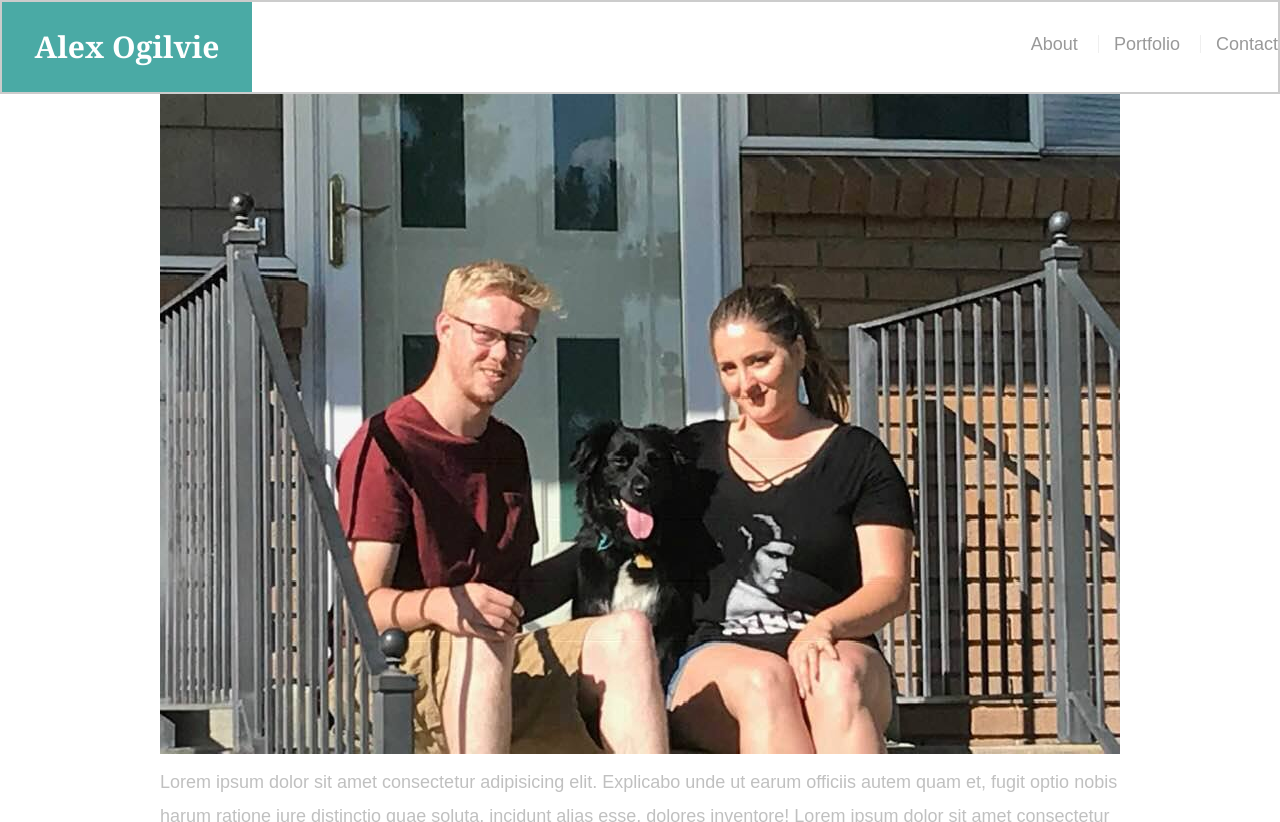
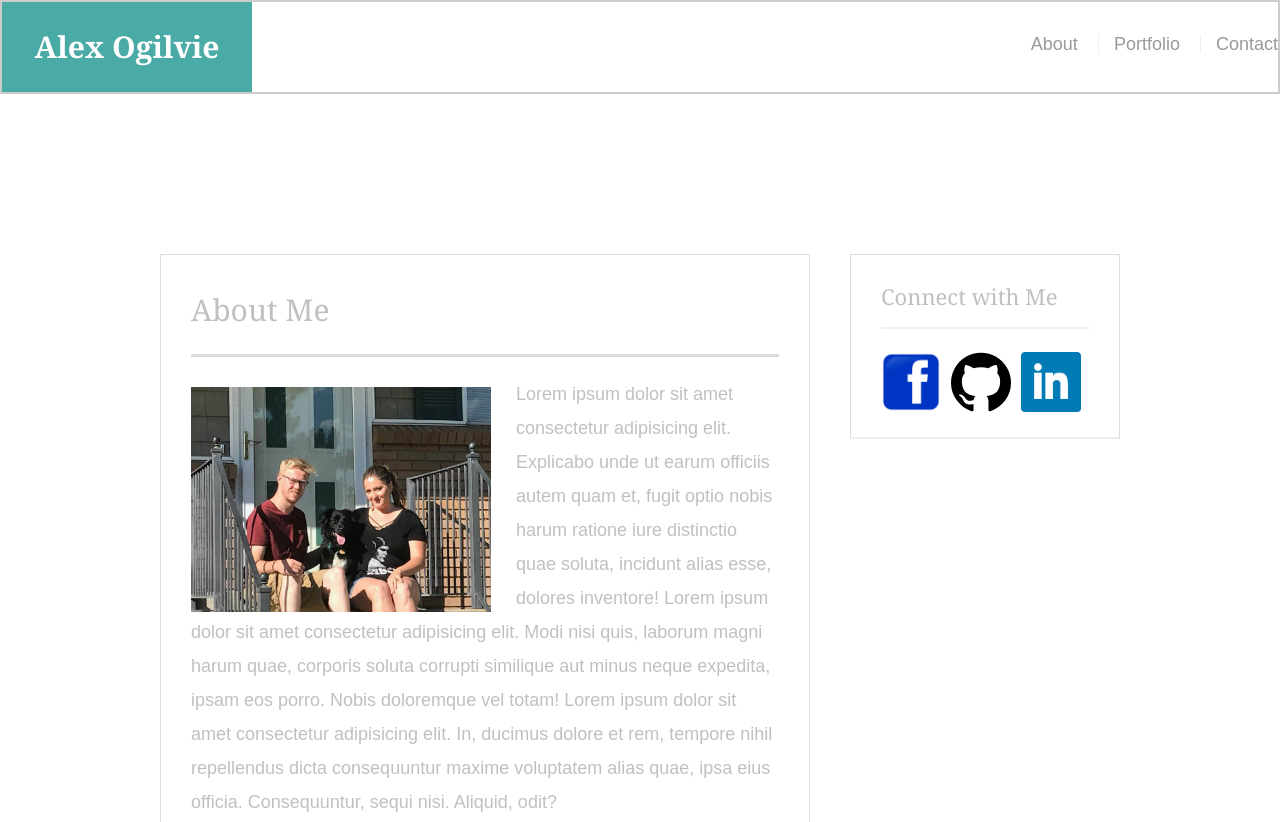
Before and after one commit to ogilvie1231/Basic-Portfolio, a plain HTML site: page index.html in a window 1280 px wide. Shown: the top 822 px of the page. Drawn offline with Linux system fonts and the light colour scheme.

Commit message:
adding addition css to the sections

```diff
--- a/assets/css/style.css
+++ b/assets/css/style.css
@@ -8,6 +8,82 @@ line-height: 34px;
 font-family: 'Arial', 'Helvetica Neue', helvetica, sans-serif;
 color: #7777
 }
+
+h1, h2, h3, p {
+    margin-bottom: 20px;
+}
+
+p:last-child {
+    margin-bottom: 0;
+}
+
+h1, h2, h3 {
+    font-family: 'Georgia', Times New Roman, Times, serif
+}
+
+h1{
+    font-size: 30px;
+    line-height: 49px;
+    border-bottom: 3px solid #ddd;
+    padding-bottom: 20px;
+}
+
+h2, h3 {
+    font-size: 22px;
+}
+
+#main-container {
+    padding-top: 130px;
+}
+
+.main-section {
+    background: #fff;
+    padding: 30px;
+    margin: 0 0 40px 0;
+    width: 100%;
+    max-width: 650px;
+    float: left;
+    border: 1px solid #ddd;
+}
+
+.auth-image {
+    width: 300px;
+    height: auto;
+    margin-top: 10px;
+    float: left;
+    margin-right: 25px;
+}
+
+.sidebar {
+    background: #fff;
+    padding: 30px;
+    width: 100%;
+    max-width: 270px;
+    float: right;
+    border: 1px solid #ddd;
+    margin-bottom: 20px;
+}
+
+h3, .sidebar, h2 {
+    border-bottom: 2px solid #eee;
+    padding-bottom: 20px;
+    margin-bottom: 15px;
+    line-height: 22px;
+
+}
+
+.social {
+    height: 60px;
+    width: 60px;
+    margin-top: 8px;
+    margin-right: 5px;
+
+}
+
+.socail:last-child {
+    margin-right: 0px;
+}
+
 .container {
     width: 100%;
     max-width: 960px;
@@ -23,7 +99,7 @@ color: #7777
     color: #fff;
     overflow: auto;
     border: 2px solid #ccc;
-    position: fixed;
+   /* position: fixed;*/
     width: 100%;
 
 }
--- a/index.html
+++ b/index.html
@@ -18,7 +18,7 @@
             </div>
        </header>
     <div id="main-container" class="container">
-            <section class="main-container">
+            <section class="main-section">
                 <h1>About Me</h1>
 
                 <img src="./assets/images/acm1.jpg" class="auth-image" alt="Alex, Cassie and our dog Mowgli">
```
Also changed, not shown: contact.html (+2 -2 lines), portfolio.html (+1 -1 lines).
